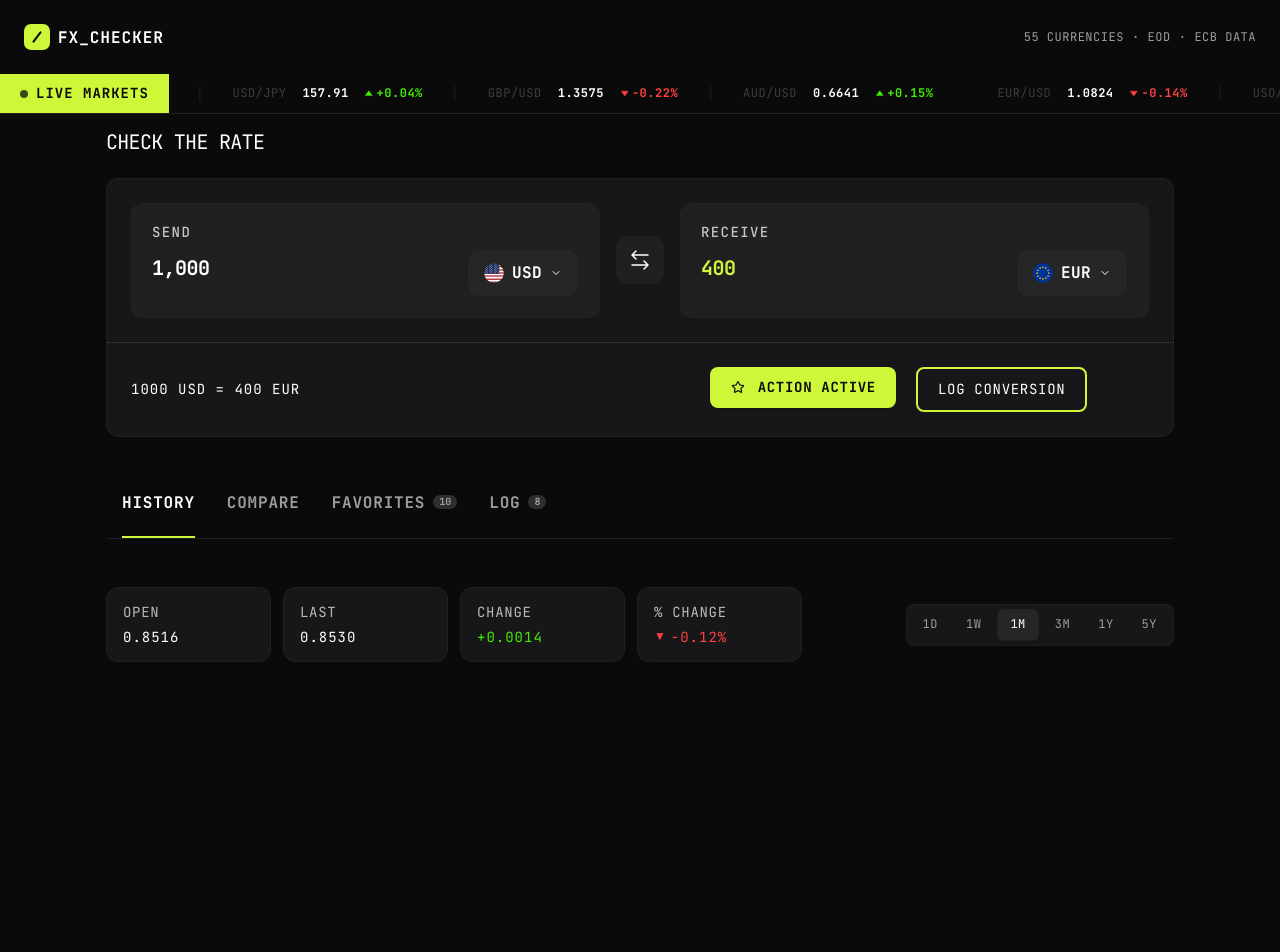
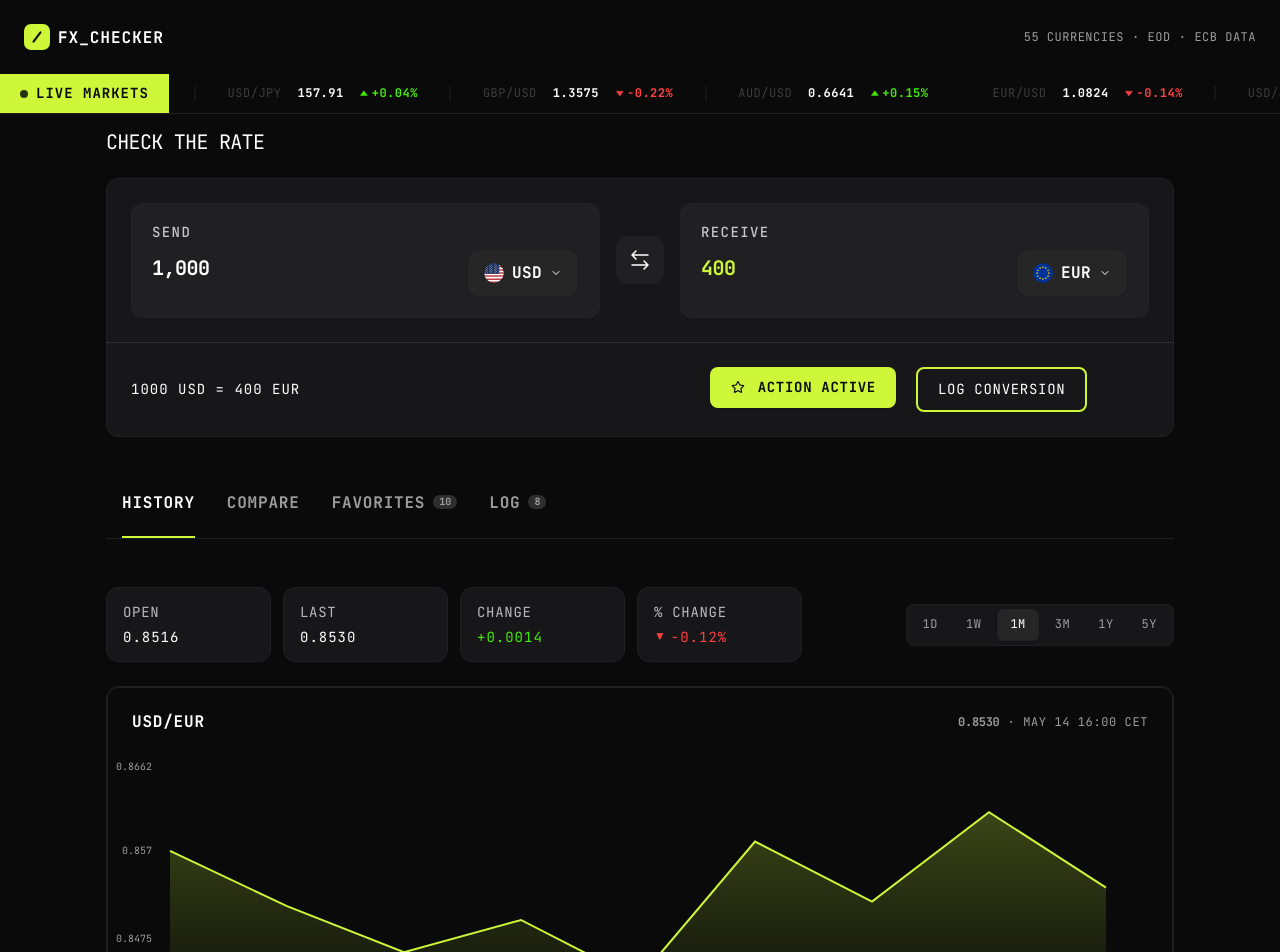
Before and after one commit to barriedirk/frontend-mentor-exercise-44-foreign-exchange-currency-converter, a Next.js app in the folder frontend/: page / in a window 1280 px wide. Shown: the top 952 px of the page. Before the commit the page ends 800 px from the top, so only its background shows below. Built offline with nearby package versions, Linux system fonts and the light colour scheme.

Commit message:
add(dashboard): add MarketChart

```diff
--- a/frontend/features/dashboard/components/history-chart/HistoryChartView.tsx
+++ b/frontend/features/dashboard/components/history-chart/HistoryChartView.tsx
@@ -3,6 +3,7 @@
 import { MarketStatCard } from "@/shared/components/MarketStatCard";
 import { SandboxStat } from "./types";
 import Timeframe from "../time-frame/TimeFrame";
+import { MarketChart } from "../market-chart/MarketChart";
 
 interface HistoryChartViewProps {
   readonly sandboxStats: readonly SandboxStat[];
@@ -12,6 +13,10 @@ export default function HistoryChartView({
   sandboxStats,
 }: HistoryChartViewProps) {
   return (
+    <section
+      aria-label="History Chart section"
+      className="w-full flex flex-col gap-[var(--spacing-300)]"
+    >
       <div className="w-full flex flex-col md:flex-row gap-[var(--spacing-300)]">
         <div className="flex-1 md:basis-2/3 grid grid-cols-2 sm:grid-cols-4 gap-3">
           {sandboxStats.map((stat) => (
@@ -27,5 +32,9 @@ export default function HistoryChartView({
           <Timeframe />
         </div>
       </div>
+      <div>
+        <MarketChart />
+      </div>
+    </section>
   );
 }
--- /dev/null
+++ b/frontend/features/dashboard/components/market-chart/MarketChart.tsx
@@ -0,0 +1,26 @@
+import { MarketChart as MarketChartView } from "@/shared/components/MarketChart/MarketChart";
+import { MarketChartBase } from "@/shared/types/MarketChartRate";
+
+const MOCK_CHART_DATA: MarketChartBase = {
+  baseCurrency: "USD",
+  quoteCurrency: "EUR",
+  data: [
+    { date: "Apr 14", rate: 0.857 },
+    { date: "Apr 17", rate: 0.851 },
+    { date: "Apr 21", rate: 0.846 },
+    { date: "Apr 24", rate: 0.8495 },
+    { date: "Apr 28", rate: 0.843 },
+    { date: "May 02", rate: 0.858 },
+    { date: "May 06", rate: 0.8515 },
+    { date: "May 10", rate: 0.8612 },
+    { date: "May 14", rate: 0.853 },
+  ],
+};
+
+export function MarketChart() {
+  return (
+    <div className="border border-border-subtle rounded-12 overflow-hidden">
+      <MarketChartView updatedAt="May 14 16:00 CET" {...MOCK_CHART_DATA} />
+    </div>
+  );
+}
```
Lines whose indentation alone changed are shown as unchanged.
